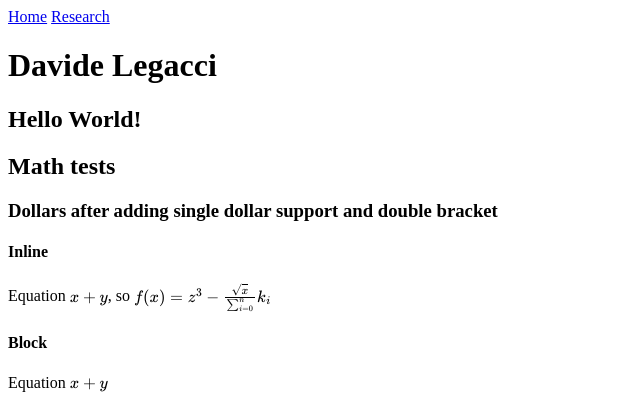
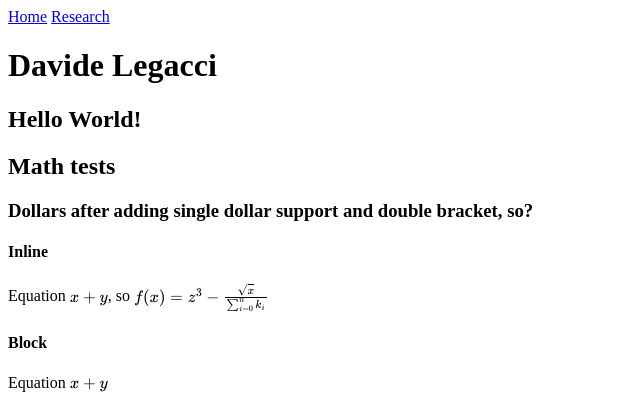
Before and after one commit to DavideLegacci/DavideLegacci.github.io, a Jekyll site: the page built from index.md, in a window 1280 px wide. Shown: the top 399 px of the page, without its empty margins (0-640 px from the left). Built offline with Jekyll 4.4.1, drawn with Linux system fonts in a browser that asks for light colours.

Commit message:
experimenting with mathjax

```diff
--- a/index.md
+++ b/index.md
@@ -7,9 +7,9 @@ title: Davide Legacci
 
 ## Math tests
 
-### Dollars after adding single dollar support and double bracket
+### Dollars after adding single dollar support and double bracket, so?
 #### Inline
-Equation $x+y$, so $f(x) = z^3 - \frac{\sqrt{x}}{\sum_{i = 0}^n}k_i$
+Equation $x+y$, so $f(x) = z^3 - \frac{ \sqrt{x} } { \sum_{i = 0}^{n} k_i }$
 #### Block
 Equation $$x+y$$
 
```
